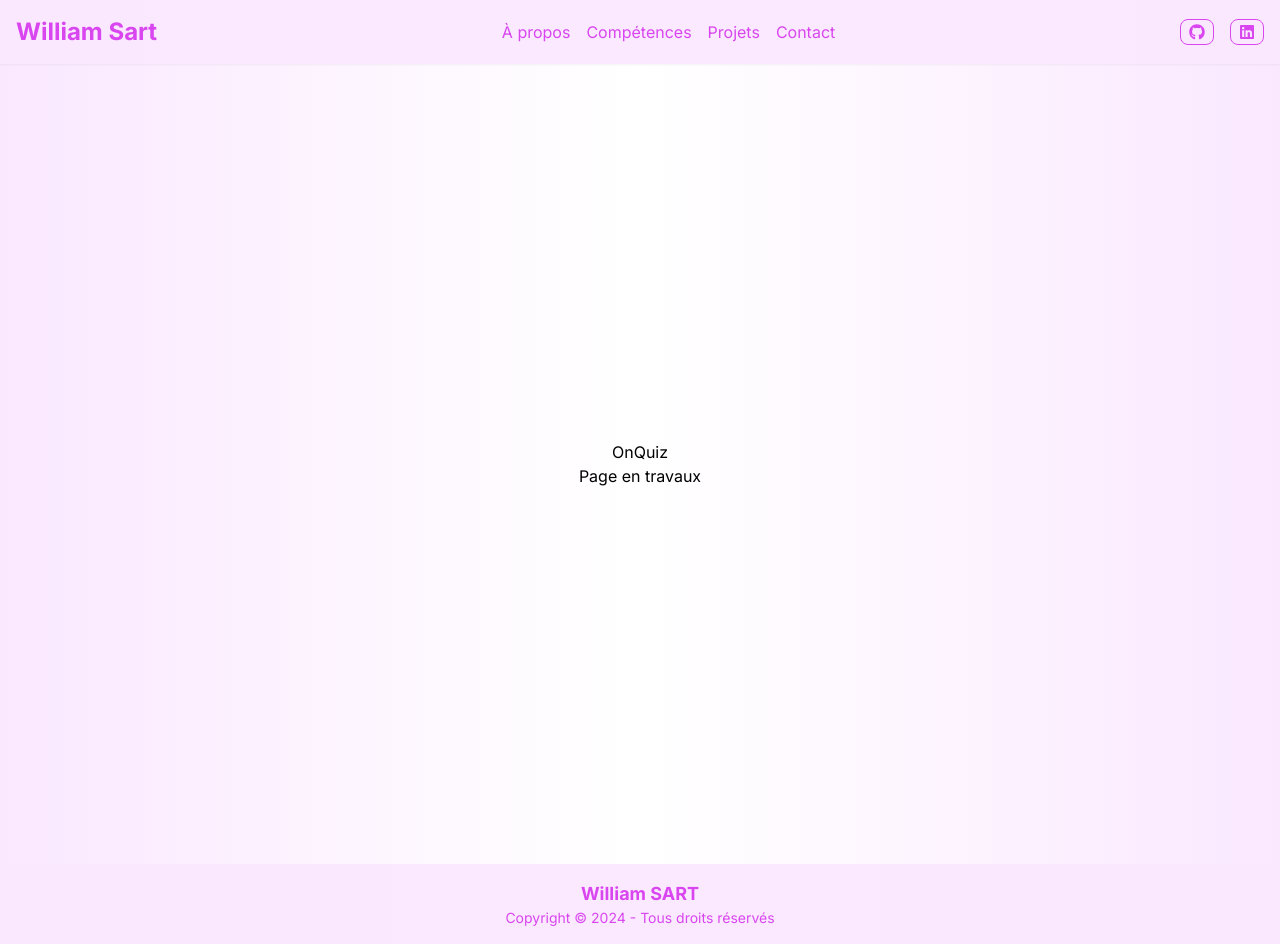
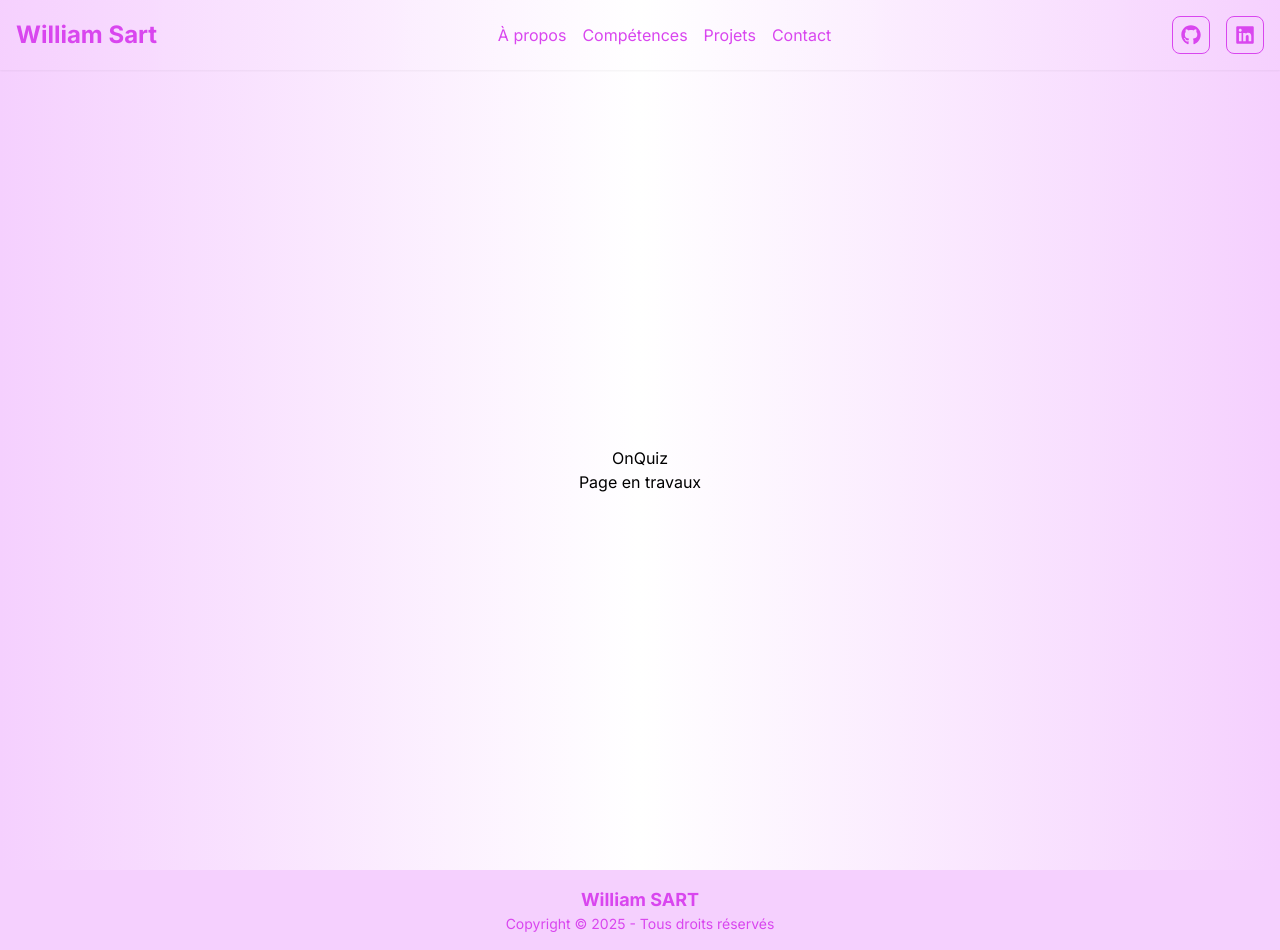
Before and after one commit to WillBlade117/william-sart, a Next.js app: page /onquiz in a window 1280 px wide. Built offline with nearby package versions, Linux system fonts and the light colour scheme.

Commit message:
littles modif

```diff
--- a/app/components/About.jsx
+++ b/app/components/About.jsx
@@ -22,14 +22,14 @@ const About = () => (
 
       <div className='flex flex-col md:flex-row max-h-[600px]'>
         <div>
-          <p className="mt-6 text-md text-gray-500 md:min-w-[380px]">
+          <p className="mt-6 text-justify text-md text-gray-500 md:min-w-[380px]">
             Je suis un développeur fullstack web et mobile de 32 ans, passionné par la technologie et la programmation.
             Après une carrière en tant qu'ouvrier, j'ai entrepris une reconversion professionnelle en 2024 pour me
             consacrer à l'informatique. Depuis, je n'ai cessé d'apprendre et d'élargir mes compétences, en me formant
             au développement web lors d'un bootcamp (2024) et en approfondissant en autodidacte des domaines tels que les systèmes,
             les réseaux et la sécurité.
           </p>
-          <p className="mt-6 text-md text-gray-500">
+          <p className="mt-6 text-justify text-md text-gray-500">
             Ma curiosité insatiable, ma précision et mon perfectionnisme me poussent à toujours chercher à améliorer mes
             compétences et à relever de nouveaux défis. Je suis convaincu que mon parcours atypique et mon engagement
             envers l'excellence font de moi un atout pour tout projet technologique.
--- a/app/components/Footer.jsx
+++ b/app/components/Footer.jsx
@@ -1,10 +1,10 @@
 export default function Footer() {
   return (
-    <footer className="bg-fuchsia-100/95 text-fuchsia-500 py-4 shadow-sm text-center">
+    <footer className="bg-fuchsia-200 text-fuchsia-500 py-4 shadow-sm text-center">
       <div className="container mx-auto px-4">
         <p className="text-lg font-bold">William SART</p>
         <p className="text-sm">
-          Copyright © 2024 - Tous droits réservés
+          Copyright © 2025 - Tous droits réservés
         </p>
       </div>
     </footer>
--- a/app/components/Header.jsx
+++ b/app/components/Header.jsx
@@ -13,7 +13,7 @@ export default function Header() {
   };
 
   return (
-    <header className="sticky top-0 bg-fuchsia-100/95 text-fuchsia-500 py-4 shadow-sm z-50">
+    <header className="sticky top-0 bg-gradient-to-r from-fuchsia-200/95 via-white/95 to-fuchsia-200/95 text-fuchsia-500 py-4 shadow-sm z-50">
       <nav className="container mx-auto flex items-center justify-between px-4 relative z-50">
         <div className="text-2xl font-bold">
           <Link href="/">William Sart</Link>
@@ -56,26 +56,42 @@ export default function Header() {
         </div>
 
         <div className="hidden md:flex gap-4 z-50">
+          <div className="relative group">
             <Link
               href="https://github.com/WillBlade117"
               target="_blank"
               rel="noopener noreferrer"
               aria-label="Visiter mon profil GitHub"
             >
-            <div role="button" className="border border-fuchsia-500 rounded-lg hover:bg-fuchsia-500 hover:text-gray-100 hover:border-gray-100 transition-all px-2 py-1">
-              <FaGithub />
+              <div
+                role="button"
+                className="border border-fuchsia-500 rounded-lg hover:bg-fuchsia-500 hover:text-gray-100 hover:border-gray-100 transition-all px-2 py-2"
+              >
+                <FaGithub className="text-xl" />
               </div>
             </Link>
+            <div className="absolute left-1/2 transform -translate-x-1/2 -bottom-6 hidden group-hover:block bg-fuchsia-900 text-white text-xs px-3 py-1 rounded shadow-lg">
+              GitHub
+            </div>
+          </div>
+          <div className="relative group">
             <Link
               href="https://www.linkedin.com/in/william-sart-developpeur-concepteur-web-mobile-cybersecurite"
               target="_blank"
               rel="noopener noreferrer"
               aria-label="Visiter mon profil LinkedIn"
             >
-            <div role="button" className="border border-fuchsia-500 rounded-lg hover:bg-fuchsia-500 hover:text-gray-100 hover:border-gray-100 transition-all px-2 py-1">
-              <FaLinkedin />
+              <div
+                role="button"
+                className="border border-fuchsia-500 rounded-lg hover:bg-fuchsia-500 hover:text-gray-100 hover:border-gray-100 transition-all px-2 py-2"
+              >
+                <FaLinkedin className="text-xl" />
               </div>
             </Link>
+            <div className="absolute left-1/2 transform -translate-x-1/2 -bottom-6 hidden group-hover:block bg-fuchsia-900 text-white text-xs px-3 py-1 rounded shadow-lg">
+              LinkedIn
+            </div>
+          </div>
         </div>
       </nav>
     </header>
--- a/app/components/Skills.jsx
+++ b/app/components/Skills.jsx
@@ -16,17 +16,17 @@ const Skills = () => {
     },
     {
       title: "BDD",
-      description: "Permet de stocker des données. J'utilise MongoDB en mappant mes données avec Mongoose.",
+      description: "Permet de stocker des données. J'utilise MongoDB en mappant mes données avec Mongoose, ainsi que MySQL pour d'autres cas d'utilisation.",
       icon: <FaDatabase />,
     },
     {
       title: "UX/UI",
-      description: "Je fais attention au design des mes apps. Pour intégrer des interfaces élégantes et fonctionnelles j'utilise Tailwind.",
+      description: "Je soigne le design de mes applications en intégrant des interfaces élégantes et fonctionnelles avec Tailwind, et parfois DaisyUI.",
       icon: <FaPaintBrush />,
     },
     {
       title: "CMS",
-      description: "J'utilise parfois Wix pour simplifier la gestion du site par le client, assurant une prise en main facile et efficace.",
+      description: "J'utilise parfois Wix pour simplifier la gestion des sites, offrant une prise en main intuitive tout en facilitant l'administration et le suivi.",
       icon: <FaTools />,
     },
     {
--- a/app/components/Technology.jsx
+++ b/app/components/Technology.jsx
@@ -1,4 +1,3 @@
-import { motion } from "framer-motion";
 import Image from "next/image";
 
 const technologies = [
@@ -41,18 +40,12 @@ export default function TechnologySection() {
             </div>
 
             <div className="md:w-2/3">
-                <motion.h2
-                    className="text-4xl font-bold"
-                    initial={{ opacity: 0, y: -40 }}
-                    whileInView={{ opacity: 1, y: 0 }}
-                    transition={{ duration: 1 }}
-                    viewport={{ once: true }}
-                >
+                <h2 className="text-4xl font-bold">
                     Voici mes stacks
                     <br />
                     <span className="text-fuchsia-500">technologiques préférées.</span>
-                </motion.h2>
-                <p className="mt-6 text-md text-gray-500">
+                </h2>
+                <p className="mt-6 text-justify text-md text-gray-500">
                     Adhérant pleinement à la philosophie <strong>ship first</strong>, je privilégie le lancement rapide pour
                     permettre une itération et une amélioration continue. Pour cela, je m’appuie sur un ensemble d’outils
                     modernes, flexibles et performants, capables de couvrir toutes les étapes de développement, quelles que soient
--- a/app/layout.jsx
+++ b/app/layout.jsx
@@ -47,7 +47,7 @@ export default function RootLayout({ children }) {
         <meta name="twitter:title" content="William Sart - Développeur Web et Mobile | Portfolio" />
         <meta name="twitter:description" content="Découvrez le portfolio de William Sart, développeur web et mobile passionné." />
       </Head>
-      <body className="bg-gradient-to-r from-fuchsia-100 via-white to-fuchsia-100 h-screen">
+      <body className="bg-gradient-to-r from-fuchsia-200 via-white to-fuchsia-200 h-screen">
         <Header />
         <main>{children}</main>
         <Footer />
```
Lines whose indentation alone changed are shown as unchanged.
